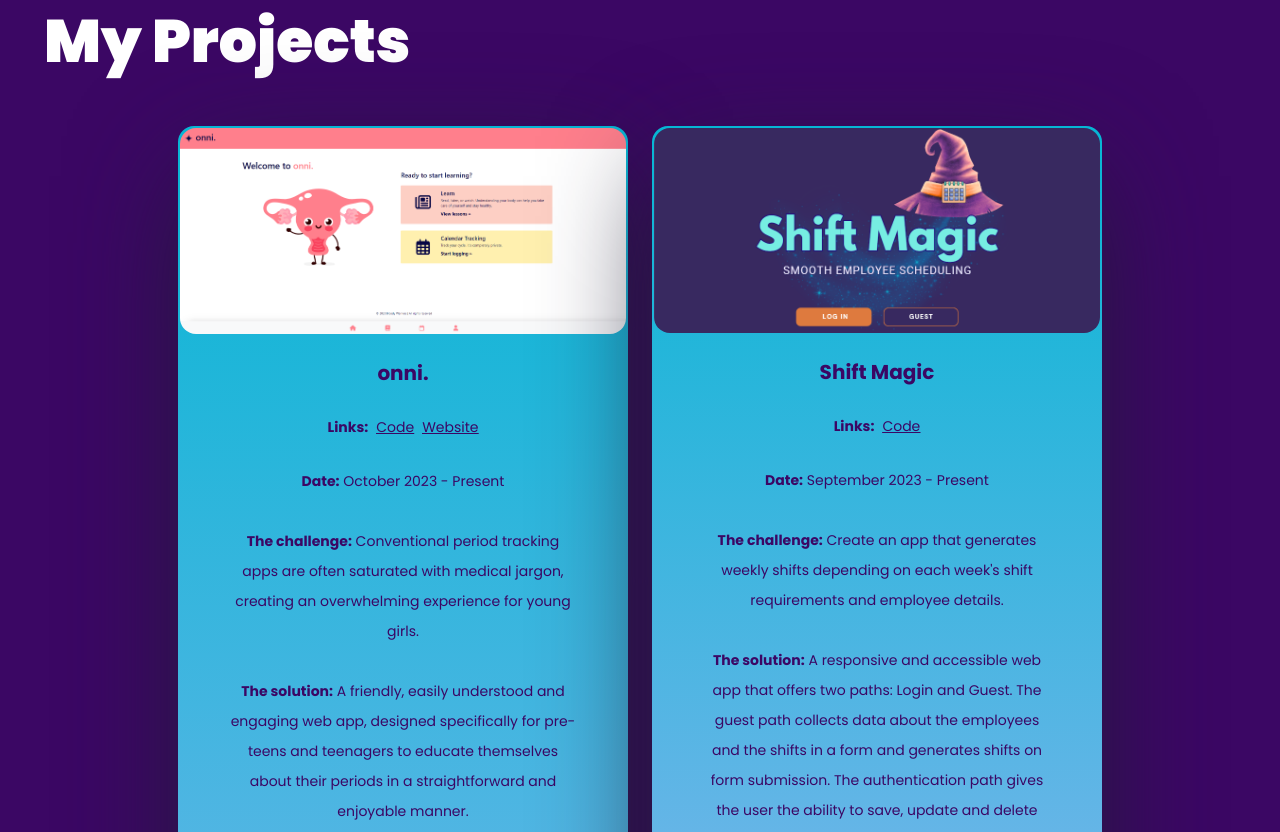
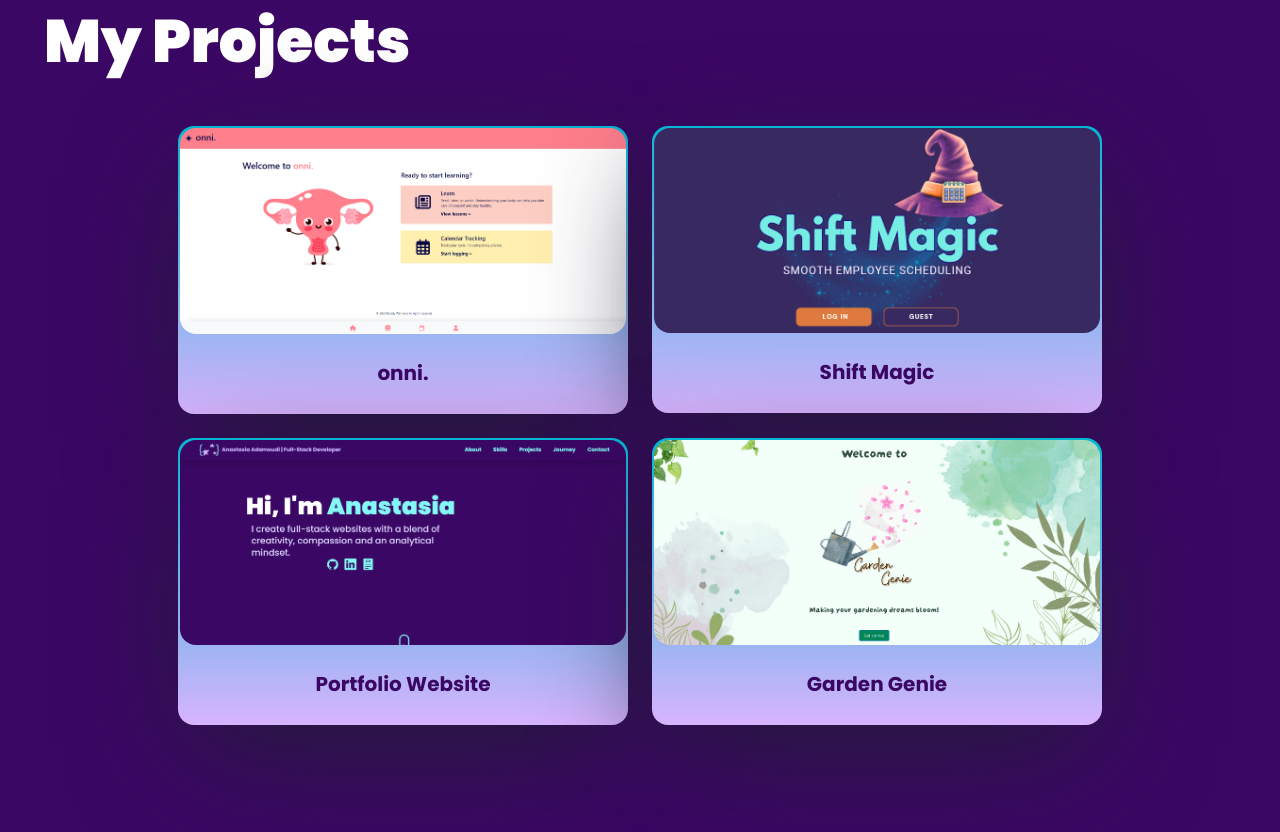
Before and after one commit to spiralnebulam31/PortfolioWebsite, a React (Vite) app: page / in a window 1280 px wide. Shown: the part 1960-2792 px from the top of the page. Built offline with nearby package versions, Linux system fonts and the light colour scheme.

Commit message:
Used Animate Presence to make the project cards expand

```diff
--- a/src/components/Projects.jsx
+++ b/src/components/Projects.jsx
@@ -1,33 +1,46 @@
-import { Tilt } from 'react-tilt';
-import { motion } from 'framer-motion';
+import { useState } from 'react';
+import { motion, AnimatePresence } from 'framer-motion';
 import { styles } from '../styles';
 import { projects } from '../constants/constants.js';
 import { fadeIn, textVariant } from '../utils/motion.js';
 
-const ProjectCard = ({ index, image, name, description, date, techStack, repoLink, repoLink2, websiteLink, status }) => {
+const ProjectCard = ({ index, image, name, description, date, techStack, repoLink, repoLink2, websiteLink, status, isOpen, toggleOpen }) => {
   return (
-    <Tilt className="xs:w-[350px] sm:w-[350px] md:w-[450px] lg:w-[450px] xl:w-[450px]">
+    <div className="xs:w-[350px] sm:w-[350px] md:w-[450px] lg:w-[450px] xl:w-[450px]">
       <motion.div
-        variants={fadeIn("right", "spring", 0.5 * index, 0.75)}
-        className="bg-gradient-to-b from-cyan-500 to-purple-300 p-[2px] rounded-2xl shadow-card"
+        layout
+        initial="closed"
+        animate={isOpen ? 'open' : 'closed'}
+        exit="closed"
+        variants={{
+          open: { width: '100%', right: '0', zIndex: 2 },
+          closed: { width: '100%', right: '0', zIndex: 1 },
+        }}
+        className={`cursor-pointer w-full xs:w-[350px] sm:w-[350px] md:w-[450px] lg:w-[450px] xl:w-[450px] card bg-gradient-to-b from-cyan-500 to-purple-300 p-[2px] rounded-2xl shadow-card`}
+        onClick={toggleOpen}
       >
-        <div
-          options={{
-            max: 45,
-            scale: 1,
-            speed: 450
-          }}
-          className="bg-background rounded-2xl flex justify-evenly items-center flex-col"
-        >
+        <div className="bg-background rounded-2xl flex justify-evenly items-center flex-col">
           <img src={image.src} alt={image.alt} className="w-full h-full rounded-2xl" />
           <br />
           <div className="text-background1 text-center text-[20px] max-w-[350px] leading-[30px] font-bold">
             {name}
           </div>
+        </div>
         <br />
+        <AnimatePresence>
+          {isOpen && (
+            <motion.div
+              initial="closed"
+              animate="open"
+              exit="closed"
+              variants={{
+                open: { opacity: 1, y: 0 },
+                closed: { opacity: 0, y: 50 },
+              }}
+              className="flex justify-evenly items-center flex-col"
+            >
               <div className="text-background1 text-center text-[14px] max-w-[350px] leading-[30px] flex justify-evenly gap-2">
                 <p><strong>Links:</strong></p>
-
                 {repoLink && (
                   <div className="underline">
                     <a href={repoLink} alt="code" target="_blank" rel="noopener noreferrer">
@@ -48,7 +61,8 @@ const ProjectCard = ({ index, image, name, description, date, techStack, repoLin
                       Website
                     </a>
                   </div>
-            )}
+                )
+                }
               </div>
               <br />
               <div className="text-background1 text-center text-[14px] max-w-[350px] leading-[30px]">
@@ -75,14 +89,23 @@ const ProjectCard = ({ index, image, name, description, date, techStack, repoLin
                 <p><strong>Status:</strong> {status}</p>
                 <br />
               </div>
+            </motion.div>
+          )}
+        </AnimatePresence>
+      </motion.div>
     </div>
-      </motion.div>
-    </Tilt>
   );
 }
 
+const Projects = () => {
+  const [isOpen, setIsOpen] = useState(Array(projects.length).fill(false));
 
-const Projects = () => {
+  const toggleOpen = (index) => {
+    setIsOpen((prev) =>
+      prev.map((value, i) => (i === index ? !value : false))
+    );
+  };
+
   return (
     <section id="about">
       <div className='bg-background1 relative bg-cover w-full top-0 left-0 right-0 bottom-0 pt-10 pb-[120px]'>
@@ -95,12 +118,14 @@ const Projects = () => {
               My Projects
             </h2>
           </motion.div>
-
           <div className="flex flex-wrap px-5 space-x-6 justify-center">
             <div className="grid grid-cols-1 xs:grid-cols-1 sm:grid-cols-1 md:grid-cols-1 lg:grid-cols-2 xl:grid-cols-2 gap-6 mt-10">
               {projects.map((project, index) => (
                 <ProjectCard
                   key={index}
+                  index={index}
+                  isOpen={isOpen[index]}
+                  toggleOpen={() => toggleOpen(index)}
                   {...project}
                 />
               ))}
```
Lines whose indentation alone changed are shown as unchanged.
